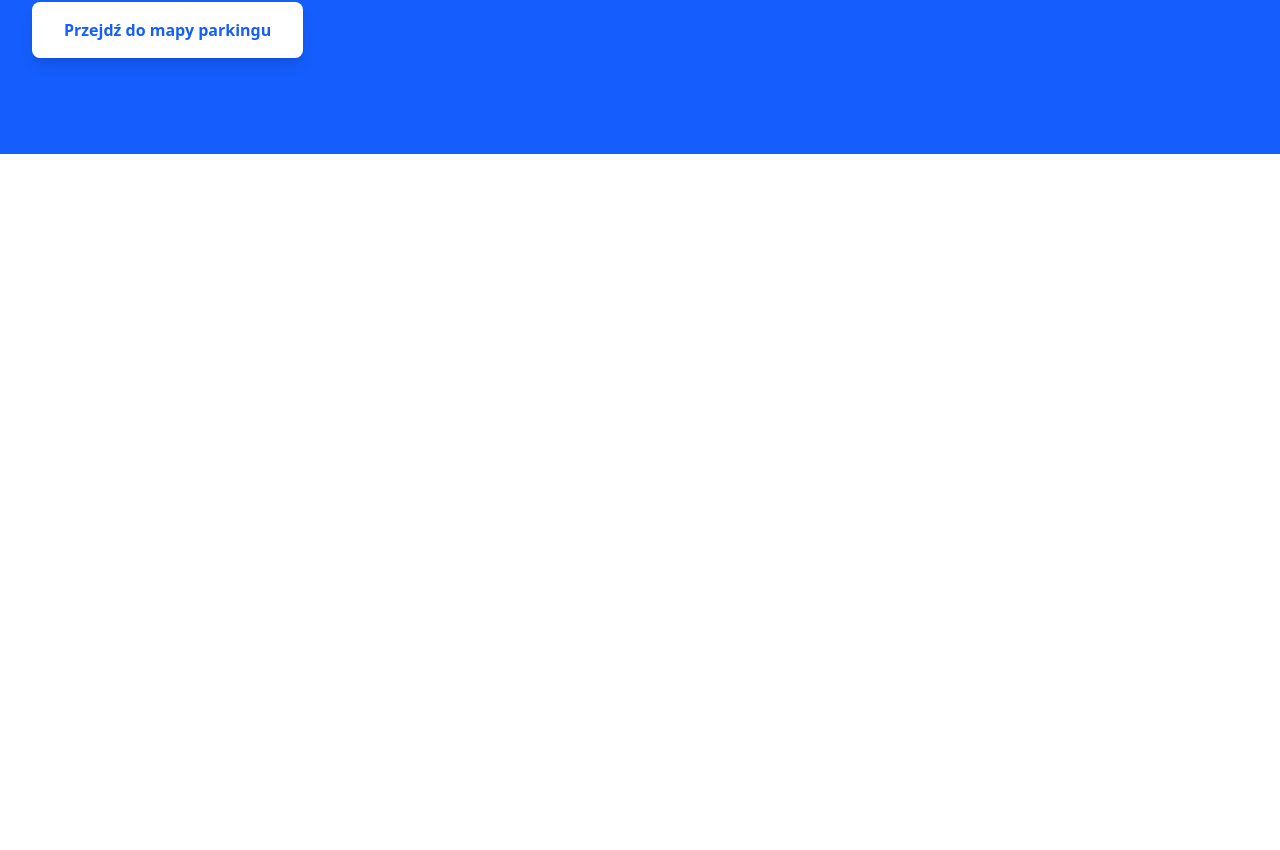
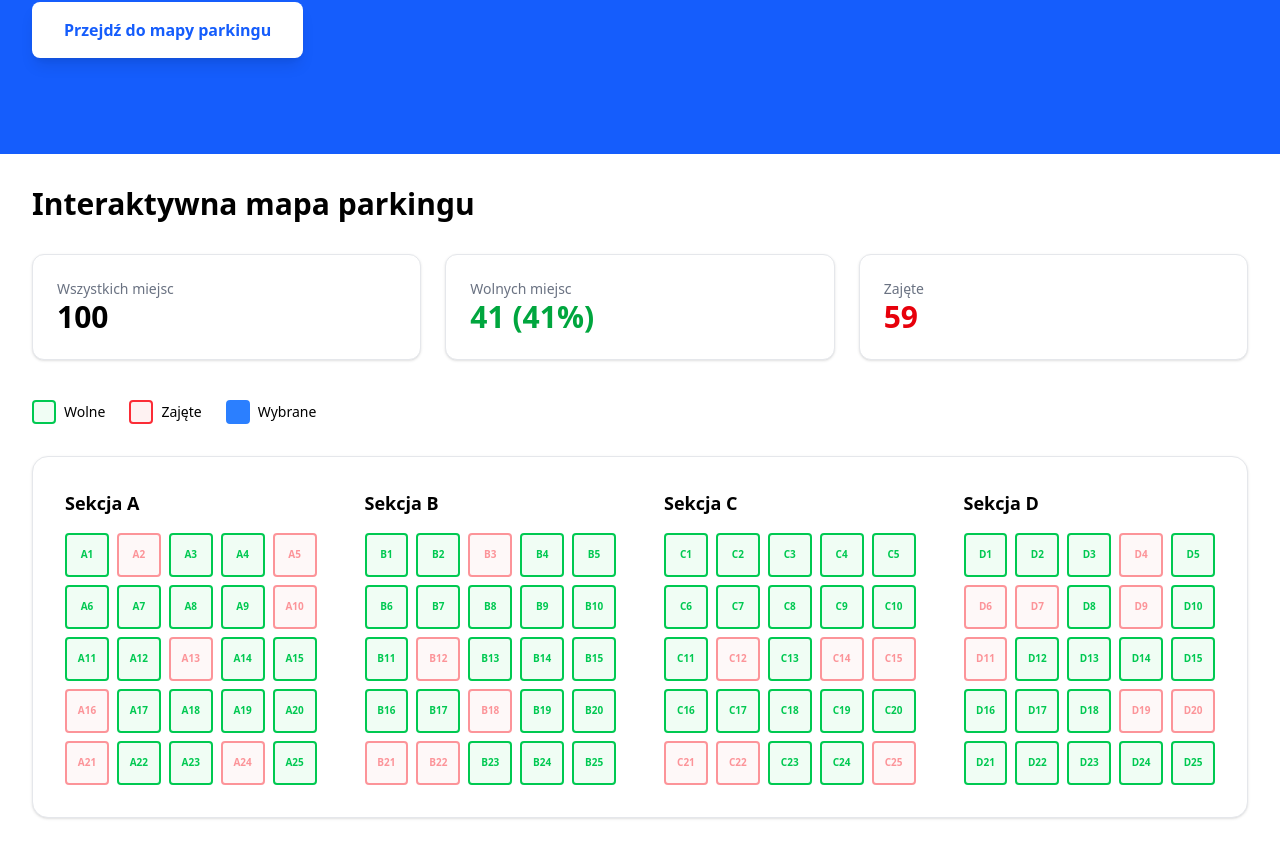
Before and after one commit to democratik/System-rezerwacji-miejsc-parkingu, a Next.js app: page / in a window 1280 px wide. Shown: the part 439-1289 px from the top of the page. Before the commit the page ends 800 px from the top, so only its background shows below. Built offline with nearby package versions, Linux system fonts and the light colour scheme.

Commit message:
parking map DEMO

```diff
--- a/app/page.tsx
+++ b/app/page.tsx
@@ -1,5 +1,11 @@
 import HeroSection from "@/features/mainPage/HeroSection";
+import ParkingManager from "@/features/mainPage/ParkingManager";
 
 export default function Home() {
-  return <HeroSection />;
+  return (
+    <>
+      <HeroSection />
+      <ParkingManager />
+    </>
+  );
 }
--- /dev/null
+++ b/features/mainPage/ParkingManager.tsx
@@ -0,0 +1,89 @@
+"use client";
+
+import React, { useState } from "react";
+
+// Типізація для паркувального місця
+type Spot = {
+  id: string;
+  number: string;
+  status: "free" | "occupied" | "selected";
+};
+
+export default function ParkingManager() {
+  // Поки що використовуємо статичні дані для прикладу
+  const [selectedSpot, setSelectedSpot] = useState<string | null>(null);
+
+  const sections = ["A", "B", "C", "D"];
+
+  // Функція для генерації масиву місць (для прикладу)
+  const generateSpots = (section: string): Spot[] =>
+    Array.from({ length: 25 }, (_, i) => ({
+      id: `${section}${i + 1}`,
+      number: `${section}${i + 1}`,
+      status: Math.random() > 0.3 ? "free" : "occupied",
+    }));
+
+  return (
+    <div className="max-w-7xl mx-auto p-8">
+      <h2 className="text-3xl font-bold mb-8">Interaktywna mapa parkingu</h2>
+
+      {/* Секція статистики */}
+      <div className="grid grid-cols-1 md:grid-cols-3 gap-6 mb-10">
+        <div className="bg-white p-6 rounded-xl border border-gray-200 shadow-sm">
+          <p className="text-gray-500 text-sm font-medium">Wszystkich miejsc</p>
+          <p className="text-3xl font-bold">100</p>
+        </div>
+        <div className="bg-white p-6 rounded-xl border border-gray-200 shadow-sm">
+          <p className="text-gray-500 text-sm font-medium">Wolnych miejsc</p>
+          <p className="text-3xl font-bold text-green-600">41 (41%)</p>
+        </div>
+        <div className="bg-white p-6 rounded-xl border border-gray-200 shadow-sm">
+          <p className="text-gray-500 text-sm font-medium">Zajęte</p>
+          <p className="text-3xl font-bold text-red-600">59</p>
+        </div>
+      </div>
+
+      {/* Легенда */}
+      <div className="flex gap-6 mb-8 text-sm font-medium">
+        <div className="flex items-center gap-2">
+          <div className="w-6 h-6 border-2 border-green-500 rounded bg-green-50"></div>
+          <span>Wolne</span>
+        </div>
+        <div className="flex items-center gap-2">
+          <div className="w-6 h-6 border-2 border-red-500 rounded bg-red-50"></div>
+          <span>Zajęte</span>
+        </div>
+        <div className="flex items-center gap-2">
+          <div className="w-6 h-6 border-2 border-blue-500 rounded bg-blue-500"></div>
+          <span>Wybrane</span>
+        </div>
+      </div>
+
+      {/* Карта паркінгу */}
+      <div className="bg-white p-8 rounded-2xl border border-gray-200 shadow-sm grid grid-cols-1 lg:grid-cols-4 gap-12">
+        {sections.map((sectionName) => (
+          <div key={sectionName}>
+            <h3 className="text-lg font-bold mb-4">Sekcja {sectionName}</h3>
+            <div className="grid grid-cols-5 gap-2">
+              {generateSpots(sectionName).map((spot) => (
+                <button
+                  key={spot.id}
+                  disabled={spot.status === "occupied"}
+                  onClick={() => setSelectedSpot(spot.id)}
+                  className={`
+                    aspect-square flex items-center justify-center text-[10px] font-bold rounded border-2 transition-all
+                    ${spot.status === "occupied" ? "border-red-500 text-red-500 bg-red-50 opacity-50 cursor-not-allowed" : ""}
+                    ${spot.status === "free" && selectedSpot !== spot.id ? "border-green-500 text-green-500 bg-green-50 hover:bg-green-100" : ""}
+                    ${selectedSpot === spot.id ? "border-blue-600 bg-blue-600 text-white shadow-md scale-105" : ""}
+                  `}
+                >
+                  {spot.number}
+                </button>
+              ))}
+            </div>
+          </div>
+        ))}
+      </div>
+    </div>
+  );
+}
```
Also changed, not shown: 1 other file (tests, documents, lock files or other folders).
